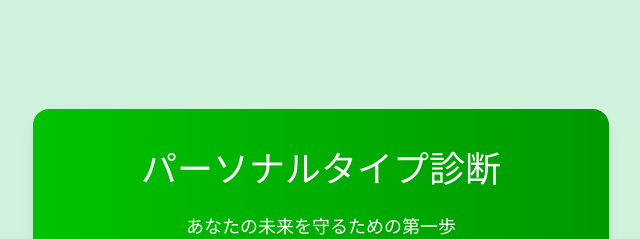
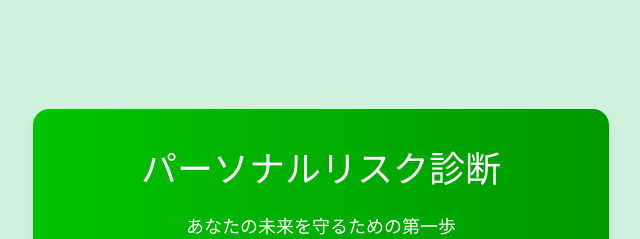
Before and after one commit to marky808/hige-LP, a React (Vite) app: page /personal-risk in a window 1280 px wide. Shown: the top 239 px of the page, without its empty margins (319-959 px from the left). Built offline with nearby package versions, Linux system fonts and the light colour scheme.

Commit message:
text change

```diff
--- a/src/pages/PersonalRisk.jsx
+++ b/src/pages/PersonalRisk.jsx
@@ -19,7 +19,7 @@
           className="bg-gradient-to-r from-[#00c300] to-[#009900] text-white text-center !py-[40px] !px-6 animated"
           style={{ animationDelay: "0.2s" }}
         >
-          <p className="text-4xl font-bold mb-6">パーソナルタイプ診断</p>
+          <p className="text-4xl font-bold mb-6">パーソナルリスク診断</p>
           <p className="text-lg">あなたの未来を守るための第一歩</p>
         </header>
         {/* Main Content */}
```
